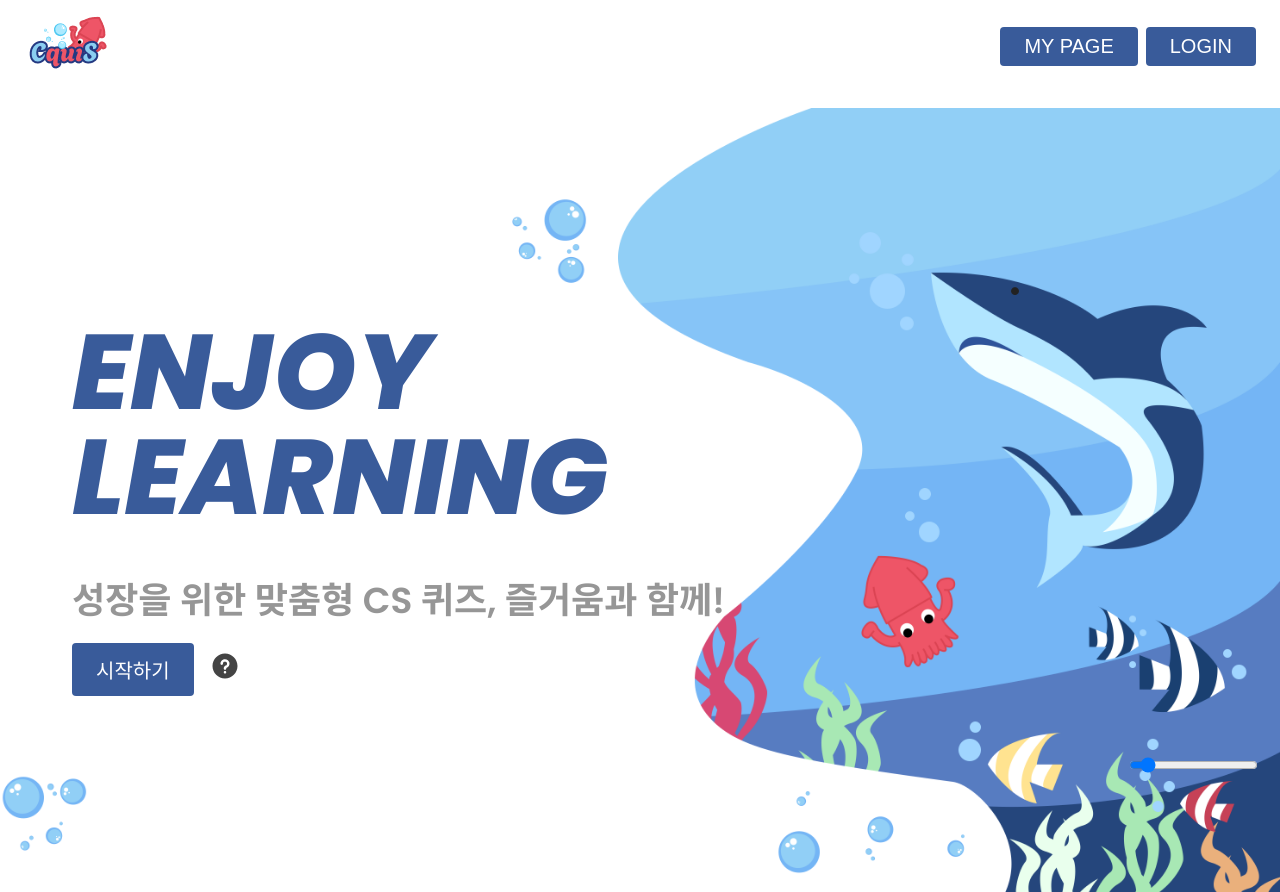
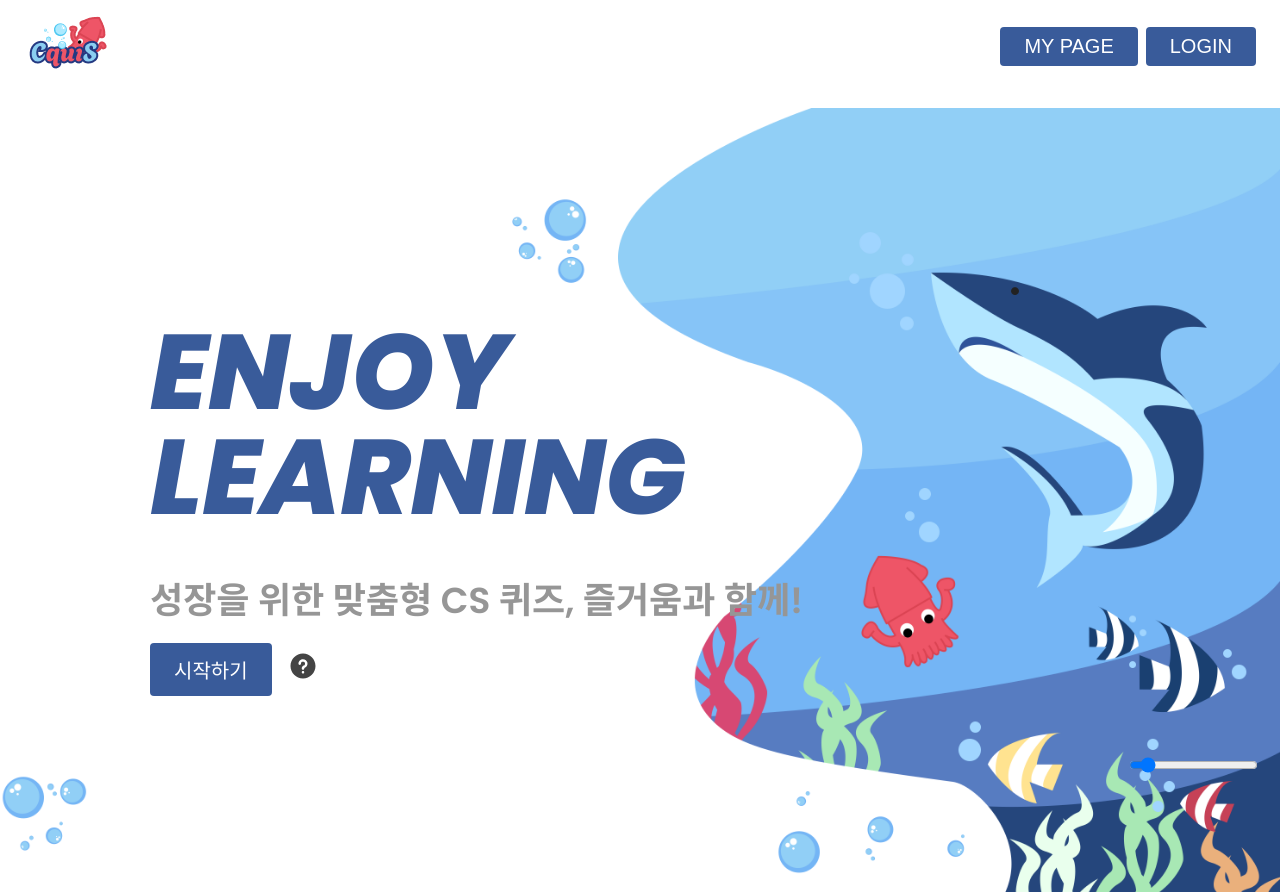
Before and after one commit to Jungle-CQuiS/Frontend, a React (Create React App) app: page / in a window 1280 px wide. Built offline with nearby package versions, Linux system fonts and the light colour scheme.

Commit message:
Fix: 메인페이지 수정

```diff
--- a/src/pages/landing/styled.ts
+++ b/src/pages/landing/styled.ts
@@ -49,7 +49,7 @@ export const LandingPageContainer = styled.div`
 `;
 
 export const LandingPageWrap = styled.div`
-  padding: 0px 72px;
+  padding: 0px 150px;
   display: flex;
   flex-direction: column;
   gap: 16px;
```
